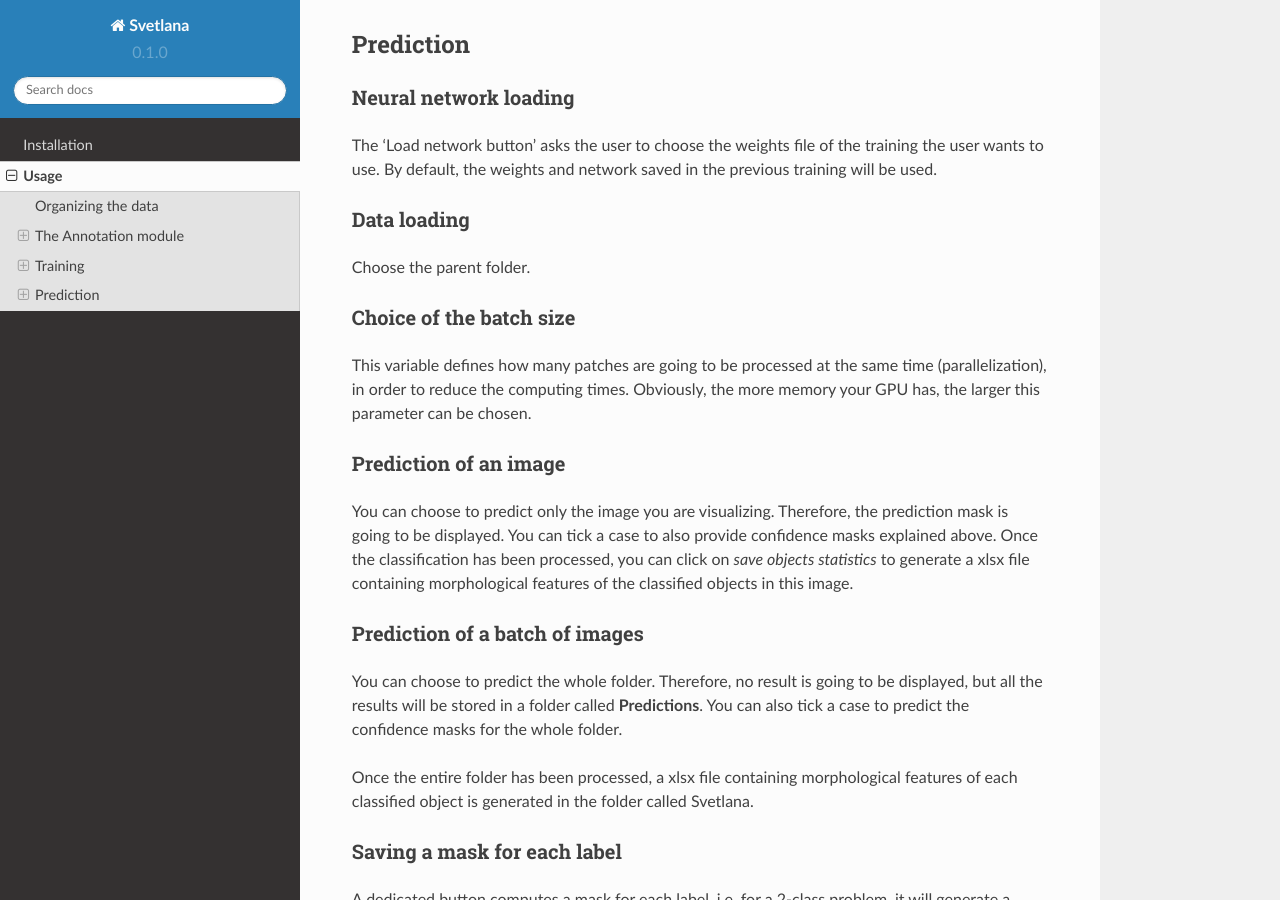
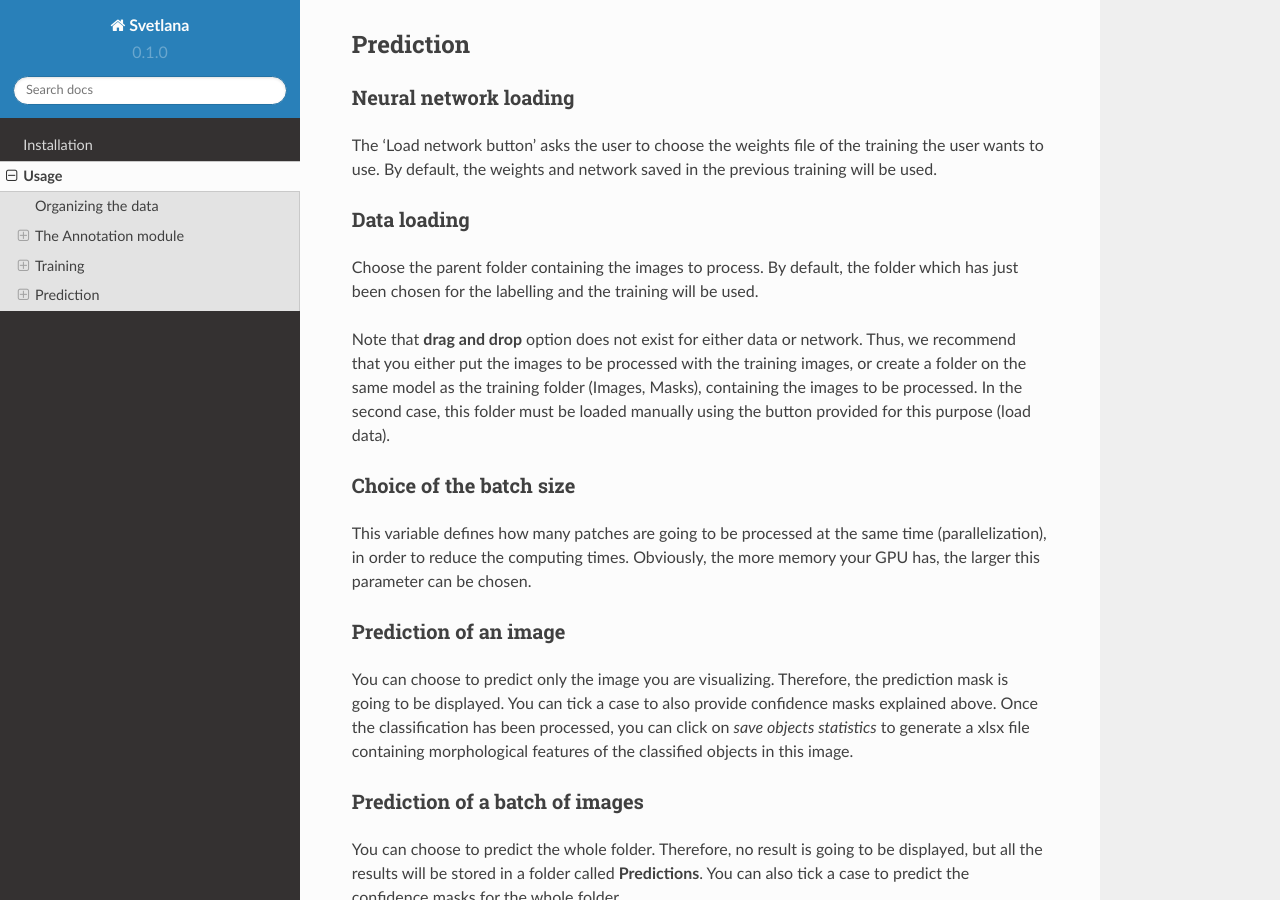
Before and after one commit to koopa31/Svetlana_documentation, a Sphinx documentation site: the page built from docs/source/usage.rst, in a window 1280 px wide and 900 px high, scrolled down 3696 px. Built offline with Sphinx 7.4.7 and the Read the Docs theme 2.0.0, drawn with Linux system fonts in a browser that asks for light colours.

Commit message:
ajout précisions sur l'absence du drag and drop

```diff
--- a/docs/source/usage.rst
+++ b/docs/source/usage.rst
@@ -154,7 +154,13 @@ By default, the weights and network saved in the previous training will be used.
 
 Data loading
 ~~~~~~~~~~~~~~~~~~~
-Choose the parent folder.
+Choose the parent folder containing the images to process. By default, the folder which has just been chosen for
+the labelling and the training will be used.
+
+Note that **drag and drop** option does not exist for either data or network. Thus, we recommend that you either put the
+images to be processed with the training images, or create a folder on the same model as the training folder (Images, Masks),
+containing the images to be processed. In the second case, this folder must be loaded manually using the button provided for
+this purpose (load data).
 
 Choice of the batch size
 ~~~~~~~~~~~~~~~~~~~
```
